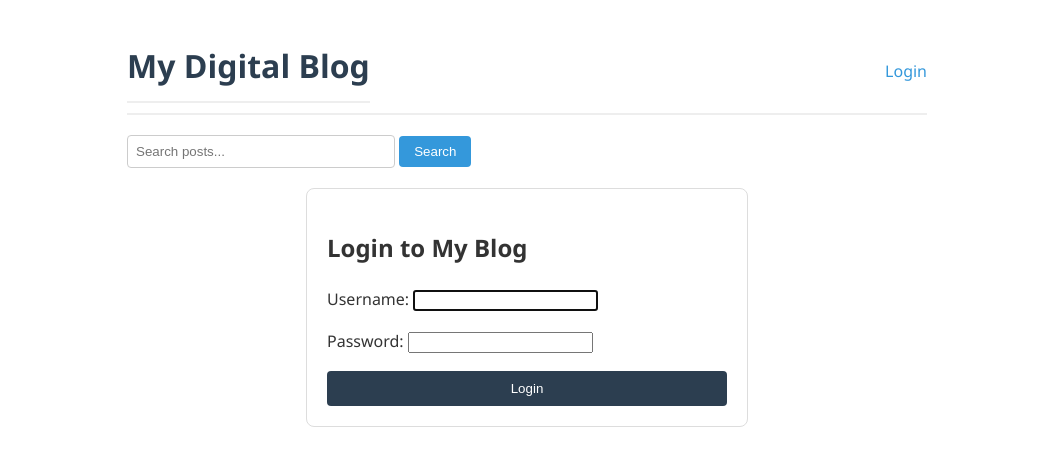
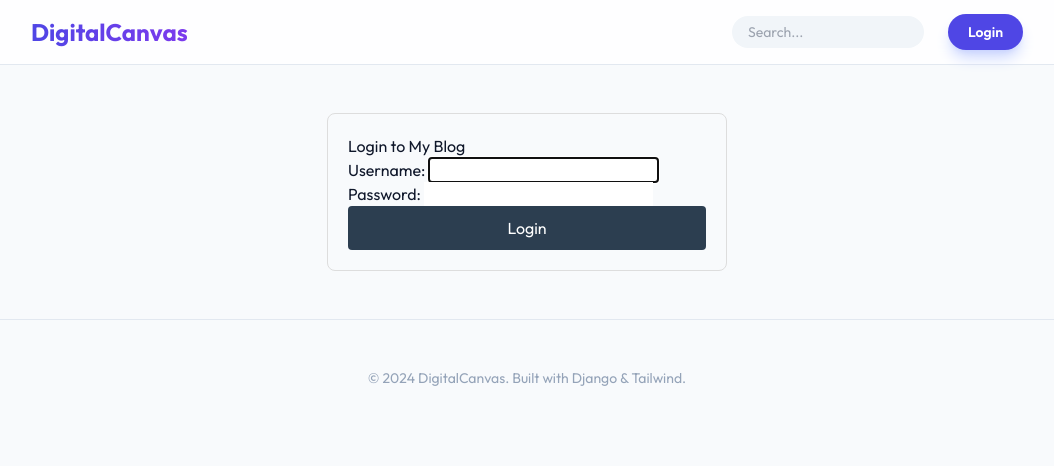
Before and after one commit to satyasahu8317/django-blog, a Django app: page /accounts/login/ in a window 1280 px wide. Shown: the top 466 px of the page, without its empty margins (113-1167 px from the left). Run offline with Django 5.2, Linux system fonts and the light colour scheme; some libraries are stand-ins or nearby versions.

Commit message:
Complete UI overhaul with Tailwind CSS and set along as homepage

```diff
--- a/core/urls.py
+++ b/core/urls.py
@@ -25,7 +25,7 @@ from django.conf.urls.static import static
 
 urlpatterns = [
     path('admin/', admin.site.urls),
-    path('blog/',include('posts.urls',namespace='posts')),
+    path('',include('posts.urls',namespace='posts')),
     path('accounts/', include('django.contrib.auth.urls')),
     path('summernote/', include('django_summernote.urls')),
 
--- a/templates/base.html
+++ b/templates/base.html
@@ -1,78 +1,52 @@
 <!DOCTYPE html>
 <html lang="en">
-
 <head>
     <meta charset="UTF-8">
     <meta name="viewport" content="width=device-width, initial-scale=1.0">
-    <title>{% block title %}My Digital Blog{% endblock %}</title>
+    <title>{% block title %}Digital Canvas | Personal Blog{% endblock %}</title>
+    <!-- Tailwind Play CDN -->
+    <script src="https://cdn.tailwindcss.com"></script>
+    <!-- Google Font -->
+    <link href="https://fonts.googleapis.com/css2?family=Outfit:wght@300;400;600;700&display=swap" rel="stylesheet">
     <style>
-        body {
-            font-family: 'Segoe UI', Tahoma, Geneva, Verdana, sans-serif;
-            line-height: 1.6;
-            max-width: 800px;
-            margin: 40px auto;
-            padding: 0 20px;
-            color: #333;
-        }
-
-        h1 {
-            color: #2c3e50;
-            border-bottom: 2px solid #eee;
-            padding-bottom: 10px;
-        }
-
-        a {
-            color: #3498db;
-            text-decoration: none;
-        }
-
-        a:hover {
-            text-decoration: underline;
-        }
-
-        .post {
-            margin-bottom: 40px;
-        }
-
-        .date {
-            color: #7f8c8d;
-            font-size: 0.9em;
-        }
+        body { font-family: 'Outfit', sans-serif; }
     </style>
 </head>
+<body class="bg-slate-50 text-slate-900 selection:bg-indigo-100">
 
-<body>
-    <header
-        style="display: flex; justify-content: space-between; align-items: center; border-bottom: 2px solid #eee; padding-bottom: 10px; margin-bottom: 20px;">
-        <div>
-            <h1 style="margin: 0;"><a href="{% url 'posts:post_list' %}"
-                    style="color: inherit; text-decoration: none;">My Digital Blog</a></h1>
+    <!-- Premium Navbar -->
+    <nav class="sticky top-0 z-50 bg-white/80 backdrop-blur-md border-b border-slate-200">
+        <div class="max-w-5xl mx-auto px-4 h-16 flex items-center justify-between">
+            <a href="{% url 'posts:post_list' %}" class="text-2xl font-bold bg-gradient-to-r from-indigo-600 to-violet-600 bg-clip-text text-transparent">
+                DigitalCanvas
+            </a>
+
+            <div class="flex items-center gap-6">
+                <form action="{% url 'posts:search' %}" method="get" class="hidden md:flex relative">
+                    <input type="text" name="q" placeholder="Search..." class="bg-slate-100 px-4 py-1.5 rounded-full text-sm border-none focus:ring-2 focus:ring-indigo-500 w-48 transition-all focus:w-64">
+                </form>
+
+                {% if user.is_authenticated %}
+                    <a href="{% url 'posts:post_create' %}" class="text-sm font-semibold text-indigo-600">+ New Post</a>
+                    <form action="{% url 'logout' %}" method="post" class="inline">
+                        {% csrf_token %}
+                        <button type="submit" class="text-sm text-slate-500 hover:text-red-500 transition-colors">Logout</button>
+                    </form>
+                {% else %}
+                    <a href="{% url 'login' %}" class="bg-indigo-600 text-white px-5 py-2 rounded-full text-sm font-semibold hover:bg-indigo-700 transition-all shadow-lg shadow-indigo-200">Login</a>
+                {% endif %}
+            </div>
         </div>
+    </nav>
 
-        <div style="text-align: right;">
-            {% if user.is_authenticated %}
-            <span>Welcome, <b>{{ user.username }}</b>!</span> |
-            <a href="{% url 'posts:post_create' %}" style="margin-right: 10px; color: #27ae60; font-weight: bold;">+ New Post</a>
-            <form action="{% url 'logout' %}" method="post" style="display: inline;">
-                {% csrf_token %}
-                <button type="submit"
-                    style="background: none; border: none; color: #3498db; cursor: pointer; text-decoration: underline; padding: 0; font-size: 1em;">Logout</button>
-            </form>
-            {% else %}
-            <a href="{% url 'login' %}">Login</a>
-            {% endif %}
-        </div>
-    </header>
-    <form action="{% url 'posts:search' %}" method="get" style="margin-bottom: 20px;">
-        <input type="text" name="q" placeholder="Search posts..." required
-            style="padding: 8px; width: 250px; border-radius: 4px; border: 1px solid #ccc;">
-        <button type="submit"
-            style="padding: 8px 15px; cursor: pointer; background: #3498db; color: white; border: none; border-radius: 4px;">Search</button>
-    </form>
-    <div id="content">
+    <main class="max-w-5xl mx-auto px-4 py-12">
         {% block content %}
         {% endblock %}
-    </div>
+    </main>
+
+    <footer class="border-t border-slate-200 py-12 text-center text-slate-400 text-sm">
+        &copy; 2024 DigitalCanvas. Built with Django & Tailwind.
+    </footer>
+
 </body>
-
 </html>
```
Also changed, not shown: posts/templates/posts/detail.html (+74 -16 lines), posts/templates/posts/list.html (+41 -13 lines).
